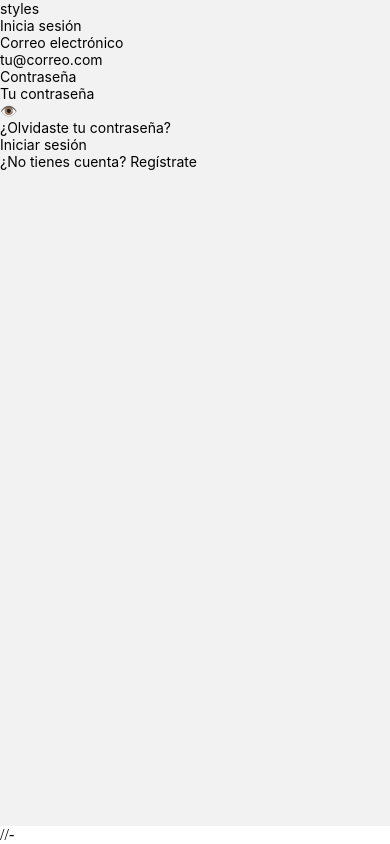
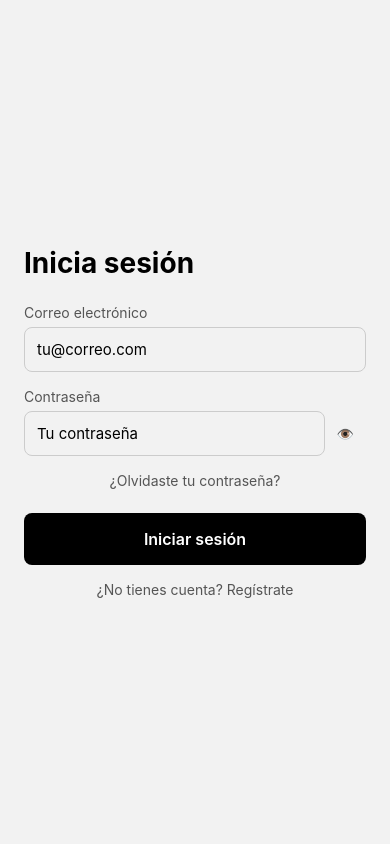
Before and after one commit to Jaime-Poveda2007/MVP-Styles-proyecto, a React Native app in the folder styles/: screen /Login in a window 390 px wide. Built offline with nearby package versions, Linux system fonts and the light colour scheme.

Commit message:
aplicacion del login y solucion de problemas de inicio de sesion y orientacion con el onboarding y el home de prueba

```diff
--- a/styles/App.tsx
+++ b/styles/App.tsx
@@ -1,11 +1,20 @@
+// App.tsx
 import React, { useEffect, useState } from 'react';
 import { View, ActivityIndicator } from 'react-native';
 import { NavigationContainer } from '@react-navigation/native';
+import { createNativeStackNavigator } from '@react-navigation/native-stack';
 import { SafeAreaProvider } from 'react-native-safe-area-context';
 import { Session } from '@supabase/supabase-js';
 import { supabase } from './src/lib/supabase';
 import AuthNavigator from './src/features/auth/NavDeAuntenticacion';
-//import HomeNavigator from './src/features/home/NavHome';
+import HomeScreen from './src/features/Home/NavHome';
+
+type RootStackParamList = {
+  Auth: undefined;
+  Home: undefined;
+};
+
+const RootStack = createNativeStackNavigator<RootStackParamList>();
 
 type EstadoApp = 'cargando' | 'sin-sesion' | 'onboarding-pendiente' | 'listo';
 
@@ -51,17 +60,27 @@ export default function App() {
   return (
     <SafeAreaProvider>
       <NavigationContainer>
-        {estado === 'sin-sesion' && <AuthNavigator />}
-        {estado === 'onboarding-pendiente' && userId && (
-          <AuthNavigator
-            initialRoute="OnboardingEstilo"
-            onboardingParams={{
-              userId,
-              onComplete: () => setEstado('listo'),
-            }}
-          />
-        )}
-      //-{estado === 'listo' && <AuthNavigator/>}
+        <RootStack.Navigator screenOptions={{ headerShown: false }}>
+          {estado === 'listo' ? (
+            <RootStack.Screen name="Home">
+              {() => <HomeScreen onCerrarSesion={() => setEstado('sin-sesion')} />}
+            </RootStack.Screen>
+          ) : (
+            <RootStack.Screen name="Auth">
+              {() => (
+                <AuthNavigator
+                  initialRoute={estado === 'onboarding-pendiente' ? 'OnboardingEstilo' : 'Login'}
+                  onboardingParams={
+                    estado === 'onboarding-pendiente' && userId
+                      ? { userId, onComplete: () => setEstado('listo') }
+                      : undefined
+                  }
+                  onLoginExitoso={() => setEstado('listo')}
+                />
+              )}
+            </RootStack.Screen>
+          )}
+        </RootStack.Navigator>
       </NavigationContainer>
     </SafeAreaProvider>
   );
--- /dev/null
+++ b/styles/src/features/Home/NavHome.tsx
@@ -0,0 +1,33 @@
+// src/features/home/NavHome.tsx
+import React from 'react';
+import { View, Text, TouchableOpacity, StyleSheet } from 'react-native';
+import { supabase } from '../../lib/supabase';
+
+interface Props {
+  onCerrarSesion: () => void;
+}
+
+export default function HomeNavigator({ onCerrarSesion }: Props) {
+  const cerrarSesion = async () => {
+    await supabase.auth.signOut();
+    onCerrarSesion();
+  };
+
+  return (
+    <View style={styles.container}>
+      <Text style={styles.titulo}>🏠 Home</Text>
+      <Text style={styles.subtitulo}>Próximamente en Mes 2</Text>
+      <TouchableOpacity style={styles.boton} onPress={cerrarSesion}>
+        <Text style={styles.botonTexto}>Cerrar sesión</Text>
+      </TouchableOpacity>
+    </View>
+  );
+}
+
+const styles = StyleSheet.create({
+  container:   { flex: 1, justifyContent: 'center', alignItems: 'center', gap: 12 },
+  titulo:      { fontSize: 28, fontWeight: '700' },
+  subtitulo:   { fontSize: 15, color: '#888', marginBottom: 24 },
+  boton:       { borderWidth: 1, borderColor: '#000', borderRadius: 8, paddingVertical: 12, paddingHorizontal: 32 },
+  botonTexto:  { fontSize: 15, fontWeight: '500' },
+});
--- a/styles/src/features/auth/NavDeAuntenticacion.tsx
+++ b/styles/src/features/auth/NavDeAuntenticacion.tsx
@@ -8,33 +8,32 @@ import ForgotPasswordScreen from './screens/PRecuperarPassword';
 import OnboardingEstiloScreen from './screens/POnboardingEstilo';
 
 export type AuthStackParamList = {
-  Login: undefined;
+  Login: { onLoginExitoso: () => void } | undefined;
   Register: undefined;
   EmailConfirmation: { email: string };
   ForgotPassword: undefined;
-  OnboardingEstilo: {
-    userId: string;
-    onComplete: () => void; // ← se pasa como param
-  };
+  OnboardingEstilo: { userId: string; onComplete: () => void };
 };
 
-const Stack = createNativeStackNavigator<AuthStackParamList>();
+const Stack = createNativeStackNavigator<AuthStackParamList>(); // ← esta línea faltaba
 
 interface Props {
   initialRoute?: keyof AuthStackParamList;
-  onboardingParams?: {
-    userId: string;
-    onComplete: () => void;
-  };
+  onboardingParams?: { userId: string; onComplete: () => void };
+  onLoginExitoso?: () => void;
 }
 
-export default function AuthNavigator({ initialRoute = 'Login', onboardingParams }: Props) {
+export default function AuthNavigator({ initialRoute = 'Login', onboardingParams, onLoginExitoso }: Props) {
   return (
     <Stack.Navigator
       initialRouteName={initialRoute}
       screenOptions={{ headerShown: false }}
     >
-      <Stack.Screen name="Login" component={LoginScreen} />
+      <Stack.Screen
+        name="Login"
+        component={LoginScreen}
+        initialParams={{ onLoginExitoso }}
+      />
       <Stack.Screen name="Register" component={RegisterScreen} />
       <Stack.Screen name="EmailConfirmation" component={EmailConfirmationScreen} />
       <Stack.Screen name="ForgotPassword" component={ForgotPasswordScreen} />
--- a/styles/src/features/auth/screens/PLogin.tsx
+++ b/styles/src/features/auth/screens/PLogin.tsx
@@ -7,6 +7,7 @@ import {
   TouchableOpacity,
   ActivityIndicator,
   Alert,
+  StyleSheet,
 } from 'react-native';
 import AsyncStorage from '@react-native-async-storage/async-storage';
 import { NativeStackScreenProps } from '@react-navigation/native-stack';
@@ -20,27 +21,24 @@ const BLOQUEO_MS = 15 * 60 * 1000;
 const KEY_INTENTOS = 'login_intentos';
 const KEY_BLOQUEO = 'login_bloqueo_timestamp';
 
-const getIntentos = async (): Promise<number> => {
+const getIntentos = async () => {
   const val = await AsyncStorage.getItem(KEY_INTENTOS);
   return val ? parseInt(val, 10) : 0;
 };
-
-const getTimestampBloqueo = async (): Promise<number> => {
+const getTimestampBloqueo = async () => {
   const val = await AsyncStorage.getItem(KEY_BLOQUEO);
   return val ? parseInt(val, 10) : 0;
 };
-
 const resetBloqueo = async () => {
   await AsyncStorage.removeItem(KEY_INTENTOS);
   await AsyncStorage.removeItem(KEY_BLOQUEO);
 };
-
-const minutosRestantes = (timestamp: number): number => {
+const minutosRestantes = (timestamp: number) => {
   const diff = BLOQUEO_MS - (Date.now() - timestamp);
   return diff > 0 ? Math.ceil(diff / 60000) : 0;
 };
 
-export default function LoginScreen({ navigation }: Props) {
+export default function LoginScreen({ navigation, route }: Props) {
   const [email, setEmail] = useState('');
   const [password, setPassword] = useState('');
   const [verPass, setVerPass] = useState(false);
@@ -53,17 +51,12 @@ export default function LoginScreen({ navigation }: Props) {
     }
 
     setLoading(true);
-
     try {
-      // Verificar bloqueo
       const timestamp = await getTimestampBloqueo();
       if (timestamp) {
         const mins = minutosRestantes(timestamp);
         if (mins > 0) {
-          Alert.alert(
-            'Cuenta bloqueada',
-            `Demasiados intentos fallidos. Intenta de nuevo en ${mins} minuto${mins > 1 ? 's' : ''}.`,
-          );
+          Alert.alert('Cuenta bloqueada', `Intenta de nuevo en ${mins} minuto${mins > 1 ? 's' : ''}.`);
           return;
         }
         await resetBloqueo();
@@ -77,46 +70,34 @@ export default function LoginScreen({ navigation }: Props) {
       if (error) {
         const intentos = (await getIntentos()) + 1;
         await AsyncStorage.setItem(KEY_INTENTOS, String(intentos));
-
         if (intentos >= MAX_INTENTOS) {
           await AsyncStorage.setItem(KEY_BLOQUEO, String(Date.now()));
-          Alert.alert(
-            'Cuenta bloqueada',
-            'Alcanzaste el límite de 5 intentos fallidos. Intenta de nuevo en 15 minutos.',
-          );
+          Alert.alert('Cuenta bloqueada', 'Alcanzaste el límite de 5 intentos. Intenta en 15 minutos.');
+          return;
+        }
+        const restantes = MAX_INTENTOS - intentos;
+        Alert.alert('Credenciales incorrectas', `Te quedan ${restantes} intento${restantes > 1 ? 's' : ''}.`);
         return;
       }
 
-        const restantes = MAX_INTENTOS - intentos;
-        Alert.alert(
-          'Credenciales incorrectas',
-          `Correo o contraseña incorrectos. Te quedan ${restantes} intento${restantes > 1 ? 's' : ''}.`,
-        );
-        return;
-      }
-
-      // Login exitoso
       await resetBloqueo();
 
       if (data.user) {
-        // Verificar si ya completó el onboarding
         const { data: usuario } = await supabase
           .from('usuarios')
           .select('onboarding_completo')
           .eq('id', data.user.id)
           .single();
 
-        // En handleLogin, reemplaza el navigate actual:
         if (usuario?.onboarding_completo) {
-          Alert.alert('Bienvenido', 'Login exitoso. El Feed se implementa en el Mes 2.');
+          route.params?.onLoginExitoso?.();
         } else {
           navigation.navigate('OnboardingEstilo', {
             userId: data.user.id,
-            onComplete: () => { }, // App.tsx lo detecta vía onAuthStateChange + refreshSession
+            onComplete: route.params?.onLoginExitoso ?? (() => {}),
           });
         }
       }
-
     } catch (err: any) {
       Alert.alert('Error', err.message ?? 'Ocurrió un error inesperado.');
     } finally {
@@ -125,12 +106,13 @@ export default function LoginScreen({ navigation }: Props) {
   };
 
   return (
-    <View>
-      <Text>styles</Text>
-      <Text>Inicia sesión</Text>
+    <View style={styles.container}>
+      <Text style={styles.titulo}>Inicia sesión</Text>
 
-      <Text>Correo electrónico</Text>
+      <View style={styles.campo}>
+        <Text style={styles.label}>Correo electrónico</Text>
         <TextInput
+          style={styles.input}
           placeholder="tu@correo.com"
           value={email}
           onChangeText={setEmail}
@@ -138,10 +120,13 @@ export default function LoginScreen({ navigation }: Props) {
           autoCapitalize="none"
           autoCorrect={false}
         />
+      </View>
 
-      <Text>Contraseña</Text>
-      <View>
+      <View style={styles.campo}>
+        <Text style={styles.label}>Contraseña</Text>
+        <View style={styles.inputFila}>
           <TextInput
+            style={[styles.input, { flex: 1 }]}
             placeholder="Tu contraseña"
             value={password}
             onChangeText={setPassword}
@@ -150,22 +135,36 @@ export default function LoginScreen({ navigation }: Props) {
             onSubmitEditing={handleLogin}
             returnKeyType="done"
           />
-        <TouchableOpacity onPress={() => setVerPass(v => !v)}>
+          <TouchableOpacity onPress={() => setVerPass(v => !v)} style={styles.ojito}>
             <Text>{verPass ? '🙈' : '👁️'}</Text>
           </TouchableOpacity>
         </View>
+      </View>
 
       <TouchableOpacity onPress={() => navigation.navigate('ForgotPassword')}>
-        <Text>¿Olvidaste tu contraseña?</Text>
+        <Text style={styles.enlace}>¿Olvidaste tu contraseña?</Text>
       </TouchableOpacity>
 
-      <TouchableOpacity onPress={handleLogin} disabled={loading}>
-        {loading ? <ActivityIndicator /> : <Text>Iniciar sesión</Text>}
+      <TouchableOpacity style={styles.boton} onPress={handleLogin} disabled={loading}>
+        {loading ? <ActivityIndicator color="#fff" /> : <Text style={styles.botonTexto}>Iniciar sesión</Text>}
       </TouchableOpacity>
 
       <TouchableOpacity onPress={() => navigation.navigate('Register')}>
-        <Text>¿No tienes cuenta? Regístrate</Text>
+        <Text style={styles.enlace}>¿No tienes cuenta? Regístrate</Text>
       </TouchableOpacity>
     </View>
   );
 }
+
+const styles = StyleSheet.create({
+  container:  { flex: 1, justifyContent: 'center', padding: 24, gap: 16 },
+  titulo:     { fontSize: 28, fontWeight: '700', marginBottom: 8 },
+  campo:      { gap: 6 },
+  label:      { fontSize: 14, color: '#555' },
+  input:      { borderWidth: 1, borderColor: '#ccc', borderRadius: 8, padding: 12, fontSize: 15 },
+  inputFila:  { flexDirection: 'row', alignItems: 'center' },
+  ojito:      { padding: 12 },
+  boton:      { backgroundColor: '#000', borderRadius: 8, padding: 16, alignItems: 'center', marginTop: 8 },
+  botonTexto: { color: '#fff', fontSize: 16, fontWeight: '600' },
+  enlace:     { color: '#555', textAlign: 'center', fontSize: 14 },
+});
```
Lines whose indentation alone changed are shown as unchanged.
